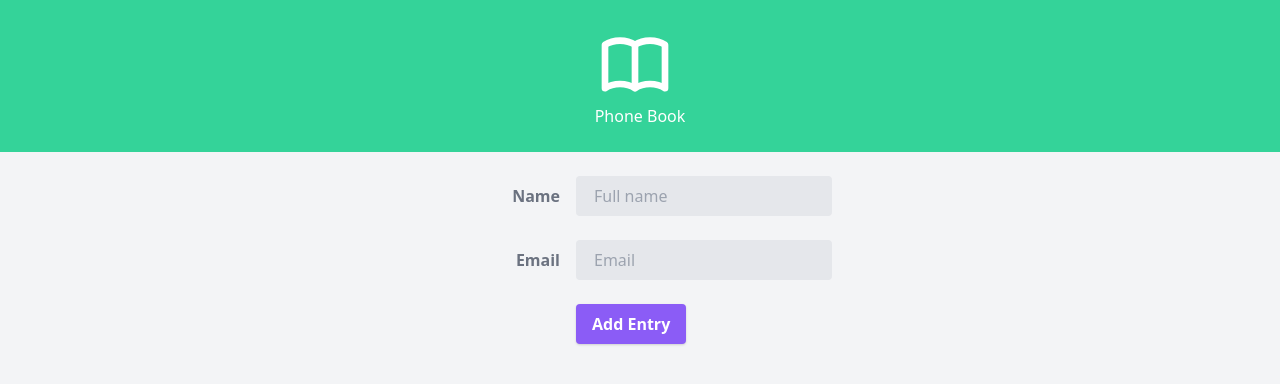
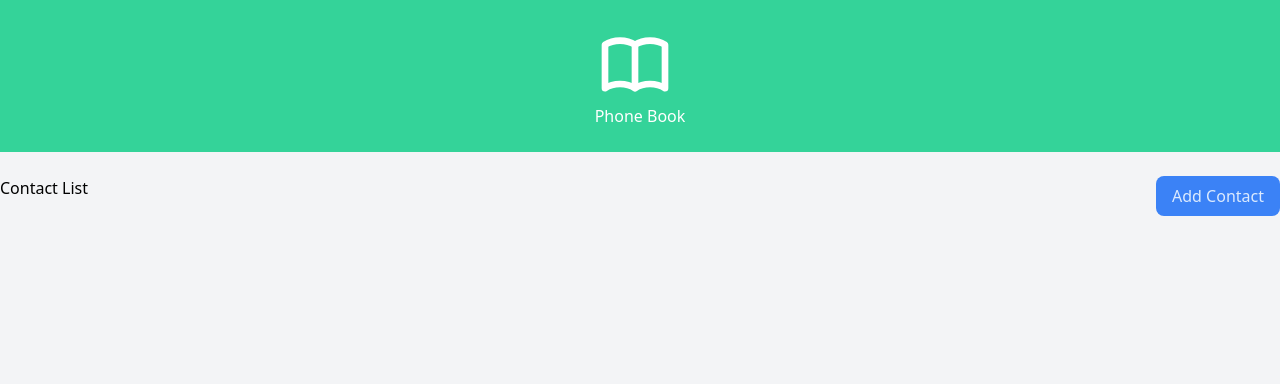
Before and after one commit to voboghure-dev/react-contact-manager, a React (Create React App) app: page / in a window 1280 px wide. Shown: the top 384 px of the page. Built offline with nearby package versions, Linux system fonts and the light colour scheme.

Commit message:
Convert class component to functional component
Signed-off-by: Tapan Kumer Das <voboghure.dev@gmail.com>

```diff
--- a/package.json
+++ b/package.json
@@ -10,6 +10,7 @@
     "@testing-library/user-event": "^12.8.3",
     "react": "^17.0.2",
     "react-dom": "^17.0.2",
+    "react-router-dom": "^6.0.2",
     "react-scripts": "4.0.3",
     "uuid": "^8.3.2",
     "web-vitals": "^1.1.2"
--- a/src/components/AddContact.js
+++ b/src/components/AddContact.js
@@ -1,30 +1,33 @@
-import React from "react";
+import React, { useState } from "react";
+import { useNavigate } from "react-router-dom";
 
-class AddContact extends React.Component {
-  state = {
-    name: "",
-    email: "",
-  };
+// class AddContact extends React.Component {
+const AddContact = (props) => {
+  let navigates = useNavigate();
+  const [contact, setContact] = useState([]);
+  const { id, name, email } = props;
+  console.log(props);
 
-  add = (e) => {
+  const add = (e) => {
     e.preventDefault();
-    if (this.state.name === "" || this.state.email === "") {
+    if (name === "" || email === "") {
       alert("All the fields are mandatory!");
       return;
     }
-    this.props.addContactHandler(this.state);
-    this.setState({ name: "", email: "" });
+    props.addContactHandler(contact);
+    setContact({ name: "", email: "" });
+
+    // navigates("/");
   };
 
-  render() {
   return (
     <div className="flex justify-center py-6">
-        <form className="w-full max-w-sm" onSubmit={this.add}>
+      <form className="w-full max-w-sm" onSubmit={add}>
         <div className="md:flex md:items-center mb-6">
           <div className="md:w-1/3">
             <label
               className="block text-gray-500 font-bold md:text-right mb-1 md:mb-0 pr-4"
-                for="inline-full-name"
+              htmlFor="inline-full-name"
             >
               Name
             </label>
@@ -36,8 +39,8 @@ class AddContact extends React.Component {
               name="name"
               type="text"
               placeholder="Full name"
-                value={this.state.name}
-                onChange={(e) => this.setState({ name: e.target.value })}
+              value={name}
+              onChange={(e) => setContact({ name: e.target.value })}
             />
           </div>
         </div>
@@ -45,7 +48,7 @@ class AddContact extends React.Component {
           <div className="md:w-1/3">
             <label
               className="block text-gray-500 font-bold md:text-right mb-1 md:mb-0 pr-4"
-                for="inline-password"
+              htmlFor="inline-password"
             >
               Email
             </label>
@@ -57,17 +60,15 @@ class AddContact extends React.Component {
               name="email"
               type="text"
               placeholder="Email"
-                value={this.state.email}
-                onChange={(e) => this.setState({ email: e.target.value })}
+              value={email}
+              onChange={(e) => setContact({ email: e.target.value })}
             />
           </div>
         </div>
         <div className="md:flex md:items-center">
           <div className="md:w-1/3"></div>
           <div className="md:w-2/3">
-              <button
-                className="shadow bg-purple-500 hover:bg-purple-400 focus:shadow-outline focus:outline-none text-white font-bold py-2 px-4 rounded"
-              >
+            <button className="shadow bg-purple-500 hover:bg-purple-400 focus:shadow-outline focus:outline-none text-white font-bold py-2 px-4 rounded">
               Add Entry
             </button>
           </div>
@@ -75,7 +76,6 @@ class AddContact extends React.Component {
       </form>
     </div>
   );
-  }
-}
+};
 
 export default AddContact;
--- a/src/components/App.js
+++ b/src/components/App.js
@@ -1,4 +1,5 @@
 import React, { useState, useEffect } from "react";
+import { BrowserRouter, Routes, Route } from "react-router-dom";
 import { v4 as uuidv4 } from "uuid";
 import "./App.css";
 import Header from "./Header";
@@ -33,8 +34,23 @@ function App() {
   return (
     <div className="container mx-auto">
       <Header />
-      <AddContact addContactHandler={addContactHandler} />
-      <ContactList contacts={contacts} getContactId={removeContactHandler} />
+      <BrowserRouter>
+        <Routes>
+          <Route
+            path="/add"
+            element={<AddContact addContactHandler={addContactHandler} />}
+          />
+          <Route
+            path="/"
+            element={
+              <ContactList
+                contacts={contacts}
+                getContactId={removeContactHandler}
+              />
+            }
+          />
+        </Routes>
+      </BrowserRouter>
     </div>
   );
 }
--- a/src/components/ContactCard.js
+++ b/src/components/ContactCard.js
@@ -6,15 +6,15 @@ const ContactCard = (props) => {
   const { id, name, email } = props.contact;
 
   return (
-    <div class="w-full max-w-sm">
-      <div class="border border-gray-400 bg-white rounded p-4 flex flex-col leading-normal">
-        <div class="flex items-center justify-between">
-          <img class="w-10 h-10 rounded-full mr-4" src={user} alt="Avatar" />
-          <div class="text-sm w-60">
-            <p class="text-gray-900 leading-none">{name}</p>
-            <p class="text-gray-600">{email}</p>
+    <div className="w-full max-w-sm">
+      <div className="border border-gray-400 bg-white rounded p-4 flex flex-col leading-normal">
+        <div className="flex items-center justify-between">
+          <img className="w-10 h-10 rounded-full mr-4" src={user} alt="Avatar" />
+          <div className="text-sm w-60">
+            <p className="text-gray-900 leading-none">{name}</p>
+            <p className="text-gray-600">{email}</p>
           </div>
-          <div class="text-sm">
+          <div className="text-sm">
             <TrashIcon
               className="w-8 h-8 text-red-500"
               onClick={() => props.clickHandler(id)}
--- a/src/components/ContactList.js
+++ b/src/components/ContactList.js
@@ -1,10 +1,19 @@
 import React from "react";
+import { Link } from "react-router-dom";
 import ContactCard from "./ContactCard";
 
 const ContactList = (props) => {
   const deleteContactHandler = (id) => {
     props.getContactId(id);
   };
+
+  const contacts = [
+    {
+      id: 1,
+      name: "tapan",
+      email: "tapan@gmail.com",
+    },
+  ];
 
   const renderContactList = props.contacts.map((contact) => {
     return (
@@ -16,7 +25,22 @@ const ContactList = (props) => {
     );
   });
 
-  return <div className="grid grid-cols-1 gap-x-14 justify-center py-6">{renderContactList}</div>;
+  return (
+    <div className="py-6">
+      <h2>
+        Contact List
+        <Link to="/add">
+          <button className="rounded-lg px-4 py-2 bg-blue-500 text-blue-100 hover:bg-blue-600 duration-300 float-right">
+            Add Contact
+          </button>
+        </Link>
+      </h2>
+
+      <div className="grid grid-cols-1 gap-x-14 justify-center py-6">
+        {renderContactList}
+      </div>
+    </div>
+  );
 };
 
 export default ContactList;
```
Also changed, not shown: 1 other file (tests, documents, lock files or other folders). Lines whose indentation alone changed are shown as unchanged.
